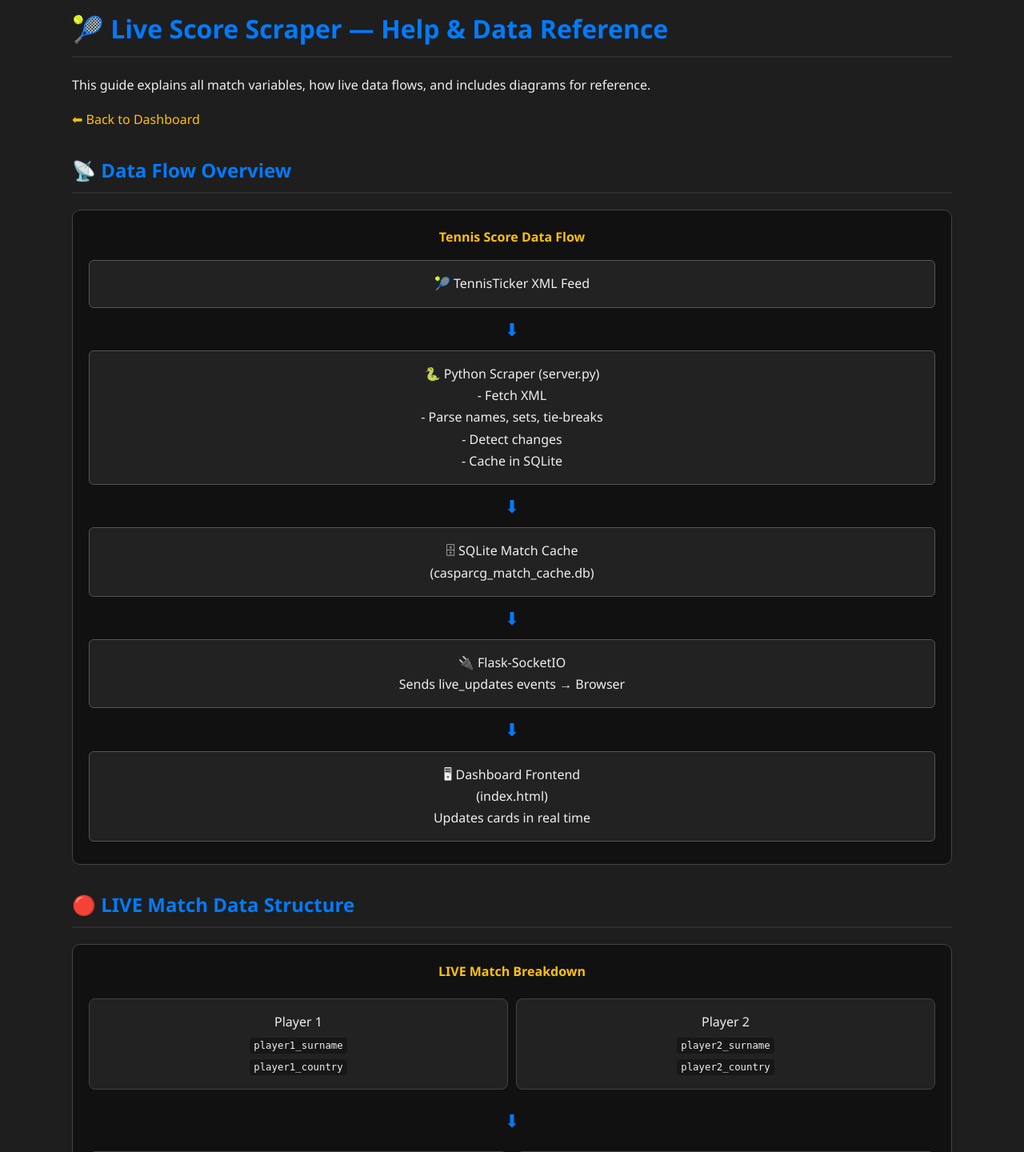
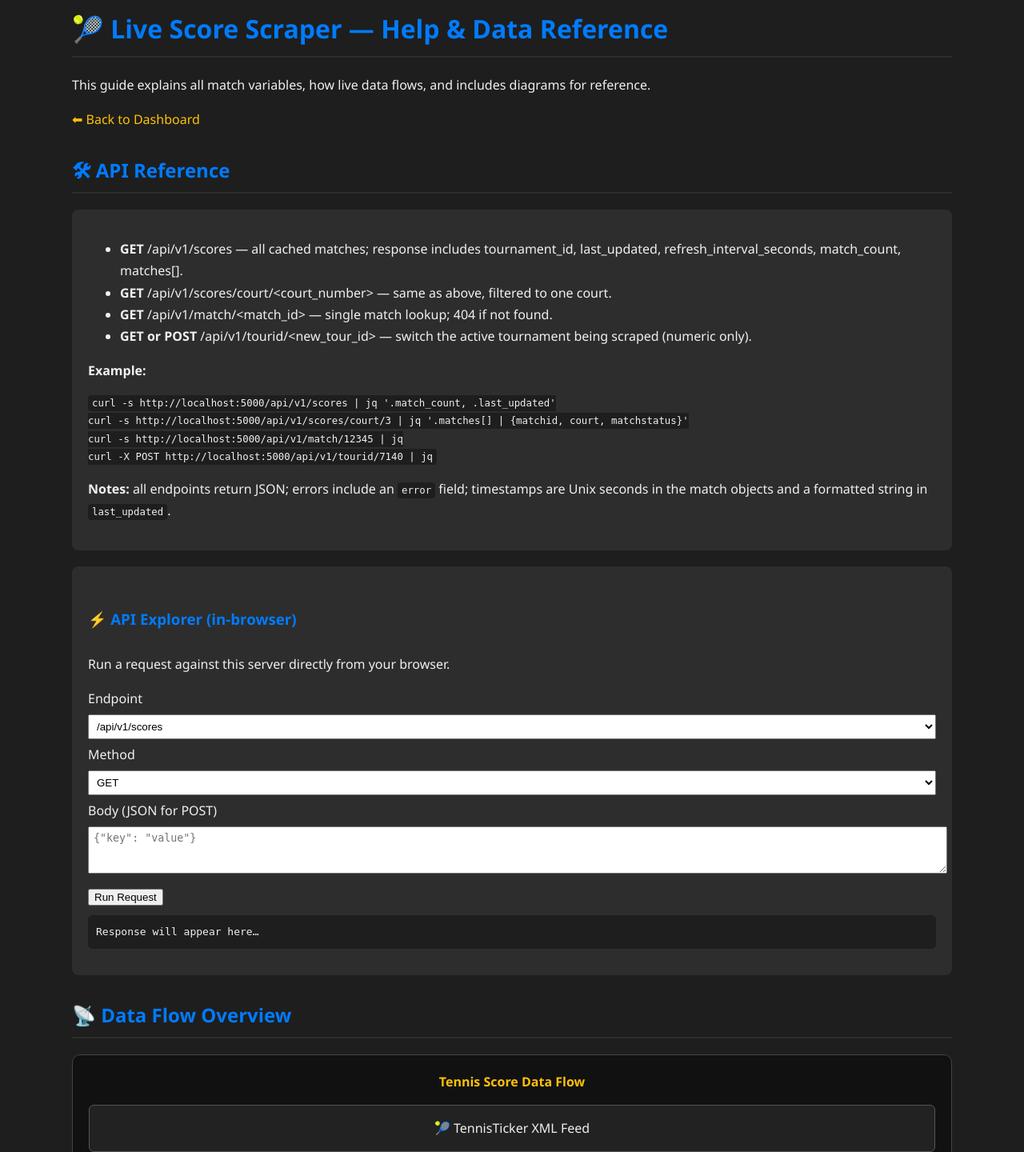
Before and after one commit to nsilvo/TennisTickerGFX, a Flask app: page /help in a window 1280 px wide. Shown: the part 145-1585 px from the top of the page at 80% size. Run offline with Flask 3, Linux system fonts and the light colour scheme; some libraries are stand-ins or nearby versions.

Commit message:
updates to pages

```diff
--- a/templates/help.html
+++ b/templates/help.html
@@ -229,6 +229,46 @@
 
     <p><a href="/">⬅ Back to Dashboard</a></p>
 
+    <h2>🛠 API Reference</h2>
+    <div class="block">
+        <ul>
+            <li><strong>GET</strong> /api/v1/scores — all cached matches; response includes tournament_id, last_updated, refresh_interval_seconds, match_count, matches[].</li>
+            <li><strong>GET</strong> /api/v1/scores/court/&lt;court_number&gt; — same as above, filtered to one court.</li>
+            <li><strong>GET</strong> /api/v1/match/&lt;match_id&gt; — single match lookup; 404 if not found.</li>
+            <li><strong>GET or POST</strong> /api/v1/tourid/&lt;new_tour_id&gt; — switch the active tournament being scraped (numeric only).</li>
+        </ul>
+        <p><strong>Example:</strong></p>
+        <pre><code>curl -s http://localhost:5000/api/v1/scores | jq '.match_count, .last_updated'
+curl -s http://localhost:5000/api/v1/scores/court/3 | jq '.matches[] | {matchid, court, matchstatus}'
+curl -s http://localhost:5000/api/v1/match/12345 | jq
+curl -X POST http://localhost:5000/api/v1/tourid/7140 | jq</code></pre>
+        <p><strong>Notes:</strong> all endpoints return JSON; errors include an <code>error</code> field; timestamps are Unix seconds in the match objects and a formatted string in <code>last_updated</code>.</p>
+    </div>
+
+        <div class="block">
+            <h3>⚡ API Explorer (in-browser)</h3>
+            <p>Run a request against this server directly from your browser.</p>
+            <label>Endpoint
+                <select id="api-endpoint" style="width:100%; margin:6px 0; padding:6px;">
+                    <option value="/api/v1/scores">/api/v1/scores</option>
+                    <option value="/api/v1/scores/court/1">/api/v1/scores/court/1</option>
+                    <option value="/api/v1/match/12345">/api/v1/match/12345</option>
+                    <option value="/api/v1/tourid/7140">/api/v1/tourid/7140</option>
+                </select>
+            </label>
+            <label>Method
+                <select id="api-method" style="width:100%; margin:6px 0; padding:6px;">
+                    <option>GET</option>
+                    <option>POST</option>
+                </select>
+            </label>
+            <label>Body (JSON for POST)
+                <textarea id="api-body" rows="3" style="width:100%; margin:6px 0; padding:6px; font-family: monospace;" placeholder='{"key": "value"}'></textarea>
+            </label>
+            <button id="api-run" class="btn" type="button">Run Request</button>
+            <pre id="api-output" style="margin-top:10px; max-height:220px; overflow:auto; background:#00000055; padding:10px; border-radius:6px;">Response will appear here…</pre>
+        </div>
+
     <!-- MAIN DATA FLOW DIAGRAM -->
     <h2>📡 Data Flow Overview</h2>
 
@@ -376,6 +416,31 @@
     </div>
 
     <script>
+        // === API Explorer ===
+        document.getElementById('api-run').addEventListener('click', async () => {
+            const endpoint = document.getElementById('api-endpoint').value.trim();
+            const method = document.getElementById('api-method').value.trim().toUpperCase();
+            const bodyText = document.getElementById('api-body').value.trim();
+            const output = document.getElementById('api-output');
+
+            const options = { method, headers: {} };
+            if (method === 'POST' && bodyText) {
+                options.headers['Content-Type'] = 'application/json';
+                options.body = bodyText;
+            }
+
+            output.textContent = 'Requesting...';
+            try {
+                const res = await fetch(endpoint, options);
+                const text = await res.text();
+                let pretty = text;
+                try { pretty = JSON.stringify(JSON.parse(text), null, 2); } catch (_) { /* leave as text */ }
+                output.textContent = `${res.status} ${res.statusText}\n${pretty}`;
+            } catch (err) {
+                output.textContent = `Request failed: ${err}`;
+            }
+        });
+
         // === Set active navigation link ===
         document.addEventListener('DOMContentLoaded', function() {
             const currentPath = window.location.pathname;
```
Also changed, not shown: templates/index.html (+4 -4 lines).
